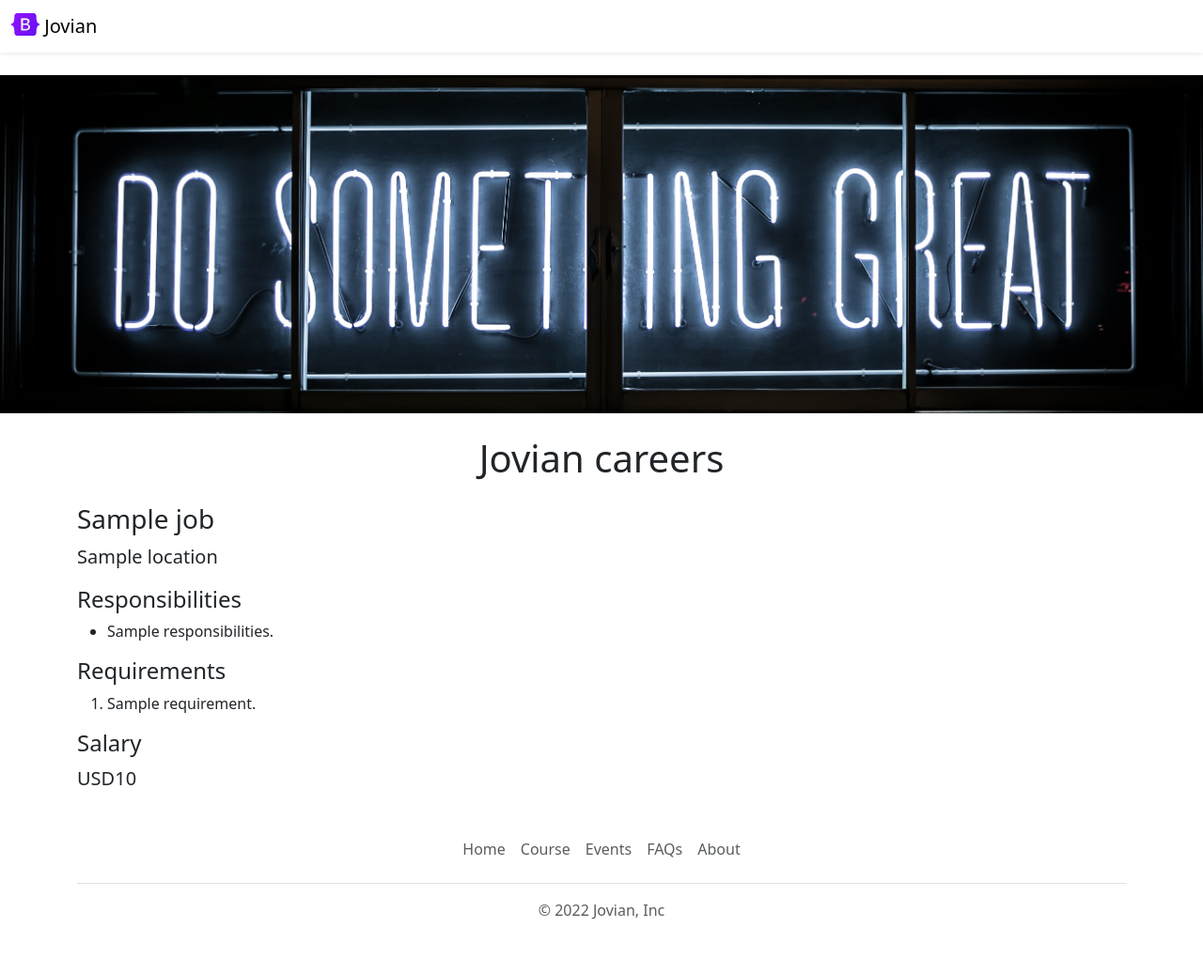
After one commit to Dieufait/flask, a Flask app: template templates/jobpage.html in a window 1280 px wide. The commit adds this page. Shown: the whole page at 94% size. Run offline with Flask 3, Linux system fonts and the light colour scheme; the template is opened without the code that fills it: most values are stand-ins (such as "Sample title", 1, 10 or a date in 2020).

Commit message:
added dynamic pages each job

```diff
--- a/app.py
+++ b/app.py
@@ -1,5 +1,5 @@
 from flask import Flask, render_template, jsonify
-from database import load_jobs_from_db
+from database import load_jobs_from_db, load_job_from_db
 
 
 app = Flask(__name__)
@@ -10,8 +10,7 @@ app = Flask(__name__)
 def hello_jovian():
   jobs = load_jobs_from_db()
   return render_template('home.html',
-                          jobs=jobs,
-                          company_name='Jovian')
+                          jobs=jobs)
 
 
 @app.route("/api/jobs")
@@ -20,5 +19,14 @@ def list_job():
   return jsonify(jobs)
 
 
+@app.route("/job/<id>")
+def show_job(id):
+  job = load_job_from_db(id)
+  if not job:
+    return "Not Found", 404
+  return render_template('jobpage.html', job=job)
+
+
+
 if __name__ == '__main__':
   app.run(host='0.0.0.0', debug=True)
--- /dev/null
+++ b/templates/banner.html
@@ -0,0 +1,9 @@
+<style>
+       #banner{
+         height: 360px;
+         width: 100%;
+         object-fit: cover;
+         margin-bottom: 16px;
+       }
+    </style>
+    <img class="img-fluid" id="banner" src="/static/banner.jpg" alt="banner">
--- /dev/null
+++ b/templates/bootstrap.html
@@ -0,0 +1,3 @@
+<meta charset="utf-8" />
+    <meta name="viewport" content="width=device-width,initial-scale=1 "/>
+    <link href="https://cdn.jsdelivr.net/npm/bootstrap@5.3.0-alpha1/dist/css/bootstrap.min.css" rel="stylesheet" integrity="sha384-GLhlTQ8iRABdZLl6O3oVMWSktQOp6b7In1Zl3/Jr59b6EGGoI1aFkw7cmDA6j6gD" crossorigin="anonymous">
--- a/templates/jobitem.html
+++ b/templates/jobitem.html
@@ -6,12 +6,14 @@
          <div><b>Location:</b>
             {{job['location']}}
          </div>
+    {% if 'salary' in job %}
          <div><b>Salary:</b>
             {{job['salary']}}
          </div>
+    {% endif %}
 
     </div>
   <div class="col-2">
-     <a href="mailto:hello@jovian.ai?subject=Application%20for%20{{job['title']}}&body=My%20name%3A%20%3Cyour%20name%20here%3E%0D%0AMy%20Resume%20link%3A%20%3Cresume%20link%3E%0D%0AMy%20LinkedIn%20link%3A%20%3Clinkedin%20link%3E" type="button" class="btn btn-outline-primary">Apply</a>
+     <a href="/job/{{job['id']}}" type="button" class="btn btn-outline-primary">Apply</a>
   </div>
         </div>
--- /dev/null
+++ b/templates/jobpage.html
@@ -0,0 +1,35 @@
+<!DOCTYPE html>
+<html>
+  <head>
+    <title>{{job.title}} - Jovian Careers</title>
+    <{% include 'bootstrap.html' %}
+  </head>
+  <body>
+    {% include 'nav.html' %}
+    {% include 'banner.html' %}
+   <div class="container">
+   <h1 class="text-center mt-2 mb-4">Jovian careers</h1>
+
+      <h3 class="mb-2">{{job.title}}</h3>
+      <p class="lead mt-0">{{job.location}}</p>
+      <h4>Responsibilities</h4>
+        <ul>
+          {% for line in job.responsibilities.split("\n")%}
+            <li>{{line}}.</li>
+          {% endfor %}
+        </ul>
+
+      <h4>Requirements</h4>
+        <ol>
+          {% for line in job.requirement.split("\n")%}
+            <li>{{line}}.</li>
+          {% endfor %}
+        </ol>
+
+      <h4>Salary</h4>
+      <p class="lead">{{job.currency}}{{job.salary}}</p>
+
+   </div>
+    {% include 'footer.html' %}
+  </body>
+</html>
--- a/templates/nav.html
+++ b/templates/nav.html
@@ -1,6 +1,6 @@
 <nav class="navbar shadow-sm fixed-top bg-white">
   <div class="container-fluid">
-    <a class="navbar-brand" href="#">
+    <a class="navbar-brand" href="/">
       <img src="/static/logo.svg" alt="Logo" width="30" height="24" class="d-inline-block align-text-top">
       Jovian
     </a>
```
Also changed, not shown: database.py (+12 -0 lines), templates/home.html (+3 -16 lines).
